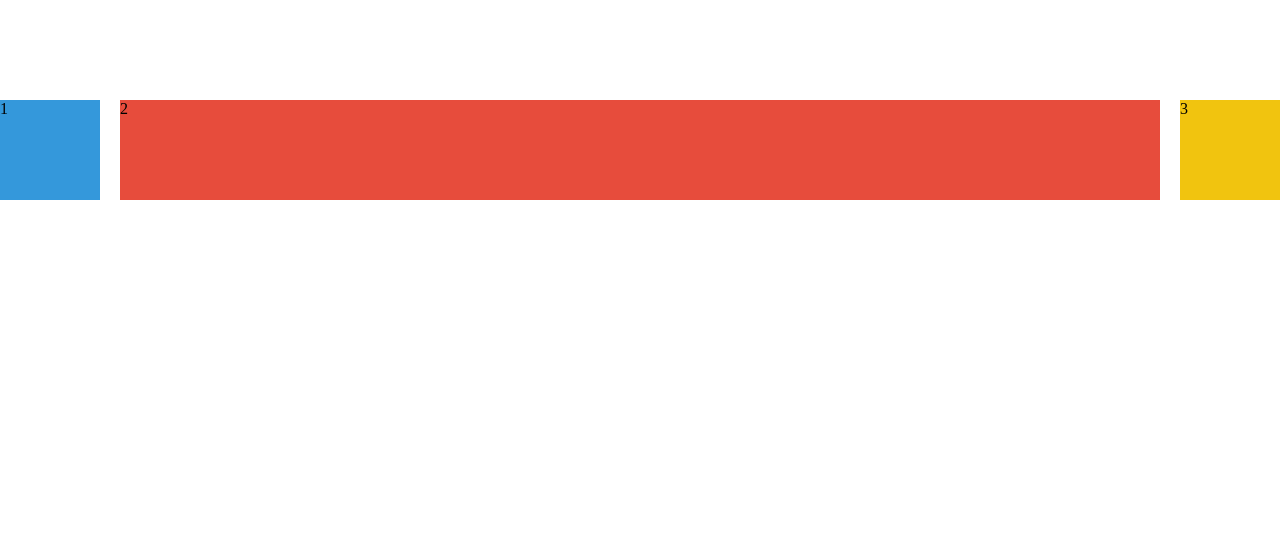
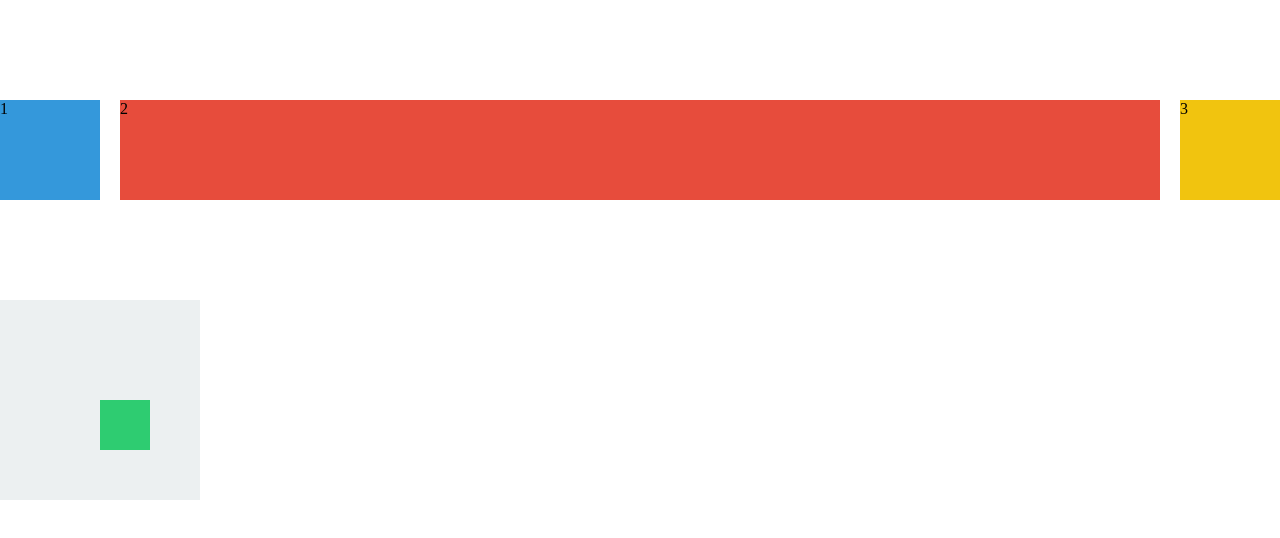
Before and after one commit to joanagoncalves-dev/fase-1-html-css, a plain HTML site: page 1.3/index.html in a window 1280 px wide. Drawn offline with Linux system fonts and the light colour scheme.

Commit message:
1.3.4: positioning

```diff
--- a/1.3/index.html
+++ b/1.3/index.html
@@ -12,5 +12,8 @@
         <div class="box2">2</div>
         <div class="box3">3</div>
     </div>
+    <div class="parent">
+        <div class="child"></div>
+    </div>
 </body>
 </html>
--- a/1.3/style.css
+++ b/1.3/style.css
@@ -27,3 +27,17 @@
     width: 100px;
     height: 100px;
 }
+.parent {
+    position: relative;
+    height: 200px;
+    width: 200px;
+    background-color: #ecf0f1;
+}
+.child {
+    position: absolute;
+    top: 100px;
+    right: 50px;
+    background-color: #2ecc71;
+    height: 50px;
+    width: 50px;
+}
```
